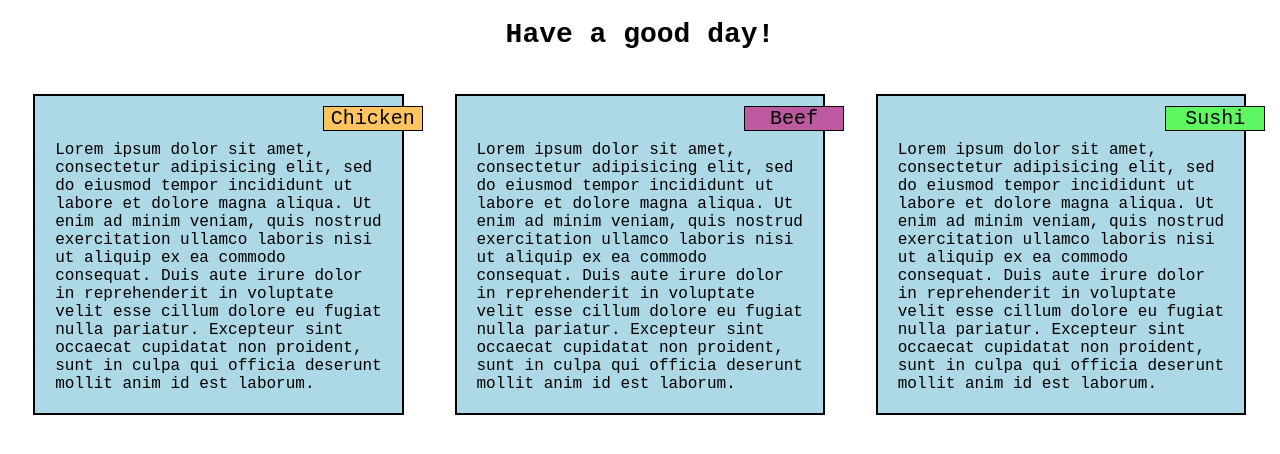
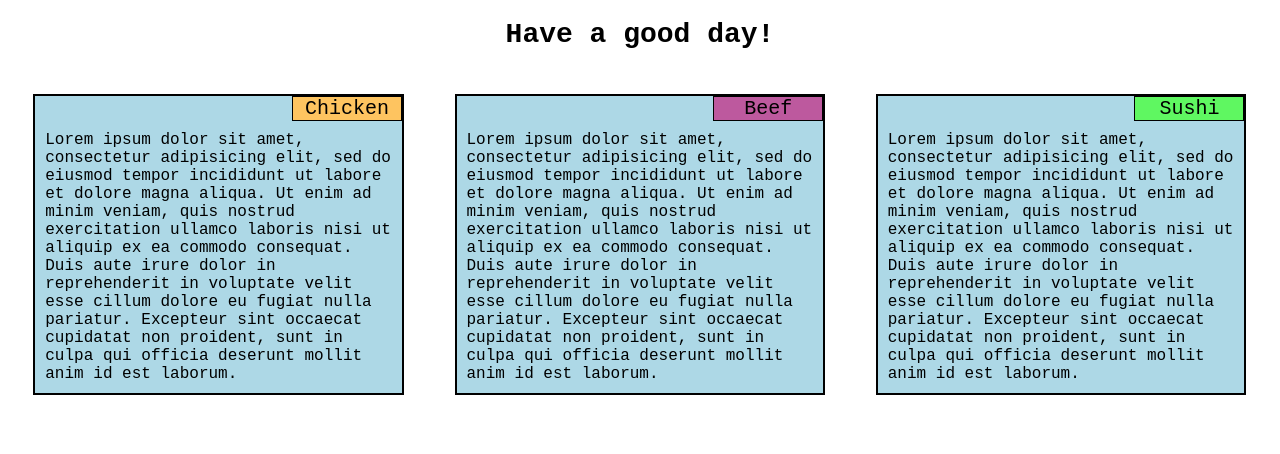
Before and after one commit to flyrk/Coursera-HTML5-learning, a plain HTML site: page module2_solution/index.html in a window 1280 px wide. Drawn offline with Linux system fonts and the light colour scheme.

Commit message:
finished

```diff
--- a/module2_solution/css/layout.css
+++ b/module2_solution/css/layout.css
@@ -14,25 +14,21 @@ h1 {
 section {
   position: relative;
   margin: 2%;
-  padding: 10px;
   border: 2px solid black;
   background-color: lightblue;
 }
 
 .title {
+  text-align: center;
   font-size: 20px;
-  text-align: center;
   position: relative;
-  width: 100px;
-  left: 80%;
-  top: 0%;
+  width: 30%;
+  left: 70%;
   border: 1px solid black;
-  overflow: auto;
 }
 
 p {
   font-size: 16px;
-  overflow: auto;
   margin: 10px;
 }
 
```
